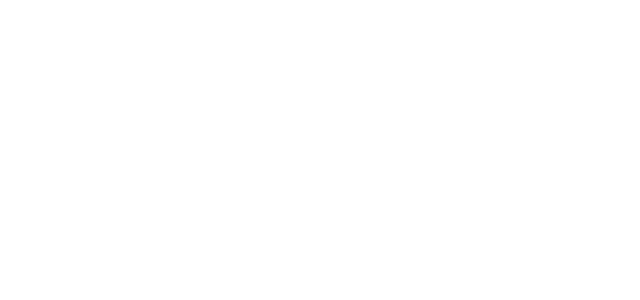
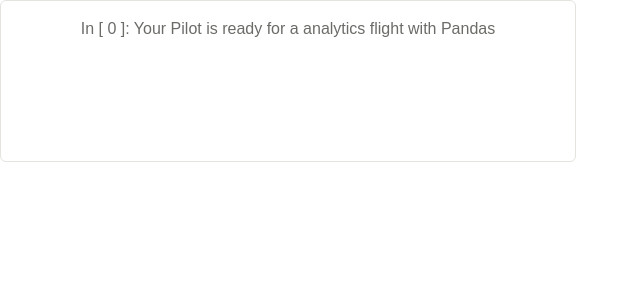
Before and after one commit to aaryan66/PandaPilot, a Next.js app in the folder frontend/: page /components/ChatBox in a window 1280 px wide. Shown: the top 300 px of the page, without its empty margins (0-640 px from the left). Built offline with nearby package versions, Linux system fonts and the light colour scheme.

Commit message:
Prepare ChatBox layout

```diff
--- a/frontend/app/components/ChatBox/page.tsx
+++ b/frontend/app/components/ChatBox/page.tsx
@@ -38,6 +38,16 @@
         }
 }
 
+return(
+    <div className="w-full max-w-xl border border-line rounded-md bg-white">
+        <div className="p-4 h-40 w- 50 overflow-y-auto overflow-x-auto">
+           {messages.length === 0 ? (
+            <p className="text-graphite text-center">In [ 0 ]: Your Pilot is ready for a analytics flight with Pandas</p>
+           ) : null}
+        </div>
+    </div>
+)
+
 
 
 }
```
